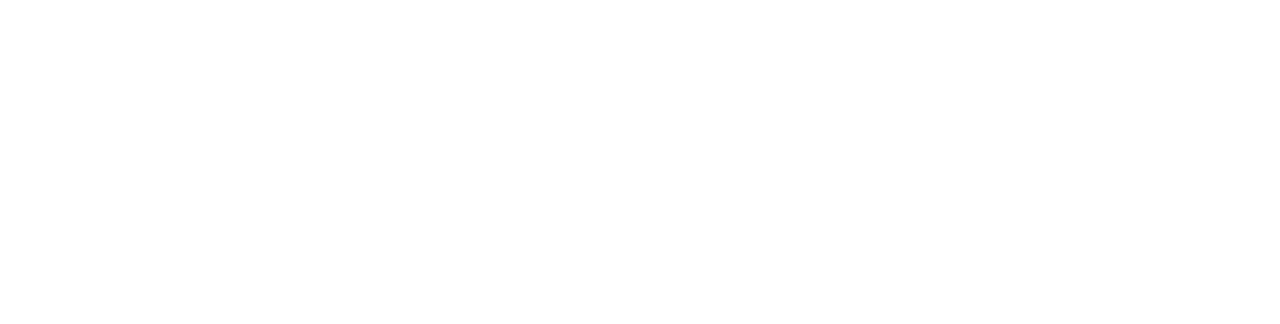
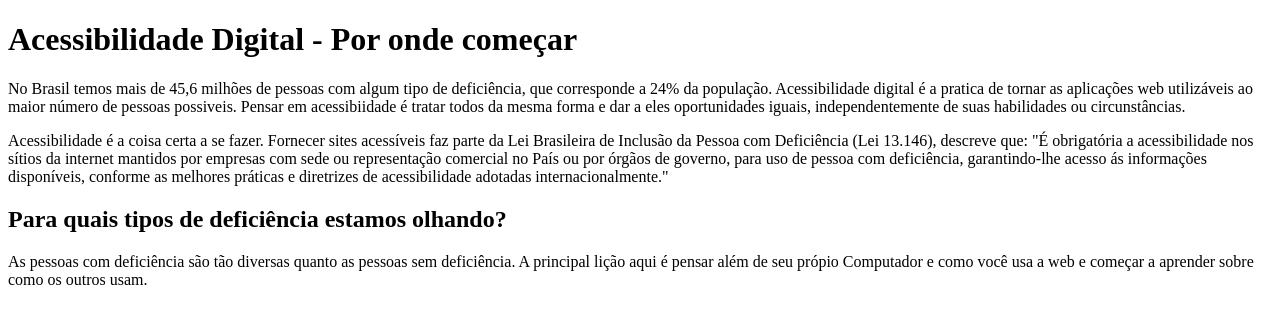
Before and after one commit to MatheusJhonatas/AcessibilidadeDigital, a plain HTML site: page index.html in a window 1280 px wide. Drawn offline with Linux system fonts and the light colour scheme.

Commit message:
Primeiros conteudos
O que é acessibilidade no brasil e a Lei

```diff
--- a/index.html
+++ b/index.html
@@ -6,6 +6,11 @@
     <title> Acessibilidade Digital - Por onde começar </title>
 </head>
 <body>
+    <h1> Acessibilidade Digital - Por onde começar </h1>
+    <p>No Brasil temos mais de 45,6 milhões de pessoas com algum tipo de deficiência, que corresponde a 24% da população. Acessibilidade digital é a pratica de tornar as aplicações web utilizáveis ao maior número de pessoas possiveis. Pensar em acessibiidade é tratar todos da mesma forma e dar a eles oportunidades iguais, independentemente de suas habilidades ou circunstâncias.</p>
+    <p>Acessibilidade é a coisa certa a se fazer. Fornecer sites acessíveis faz parte da Lei Brasileira de Inclusão da Pessoa com Deficiência (Lei 13.146),   descreve que: "É obrigatória a acessibilidade nos sítios da internet mantidos por empresas com sede ou representação comercial no País ou por órgãos de governo, para uso de pessoa com deficiência, garantindo-lhe acesso ás informações disponíveis, conforme as melhores práticas e diretrizes de acessibilidade adotadas internacionalmente."<br><a href="https://www.planalto.gov.br/ccivil_03/_ato2015-2018/2015/lei/l13146.html" aria-label="Leia mais sobre a Lei 13.146" [Leia Mais]></a> </p>
+    <h2> Para quais tipos de deficiência estamos olhando?</h2>
+    <p> As pessoas com deficiência são tão diversas quanto as pessoas sem deficiência. A principal lição aqui é pensar além de seu própio Computador e como você usa a web e começar a aprender sobre como os outros usam. </p>
 
 </body>
 </html>
```
